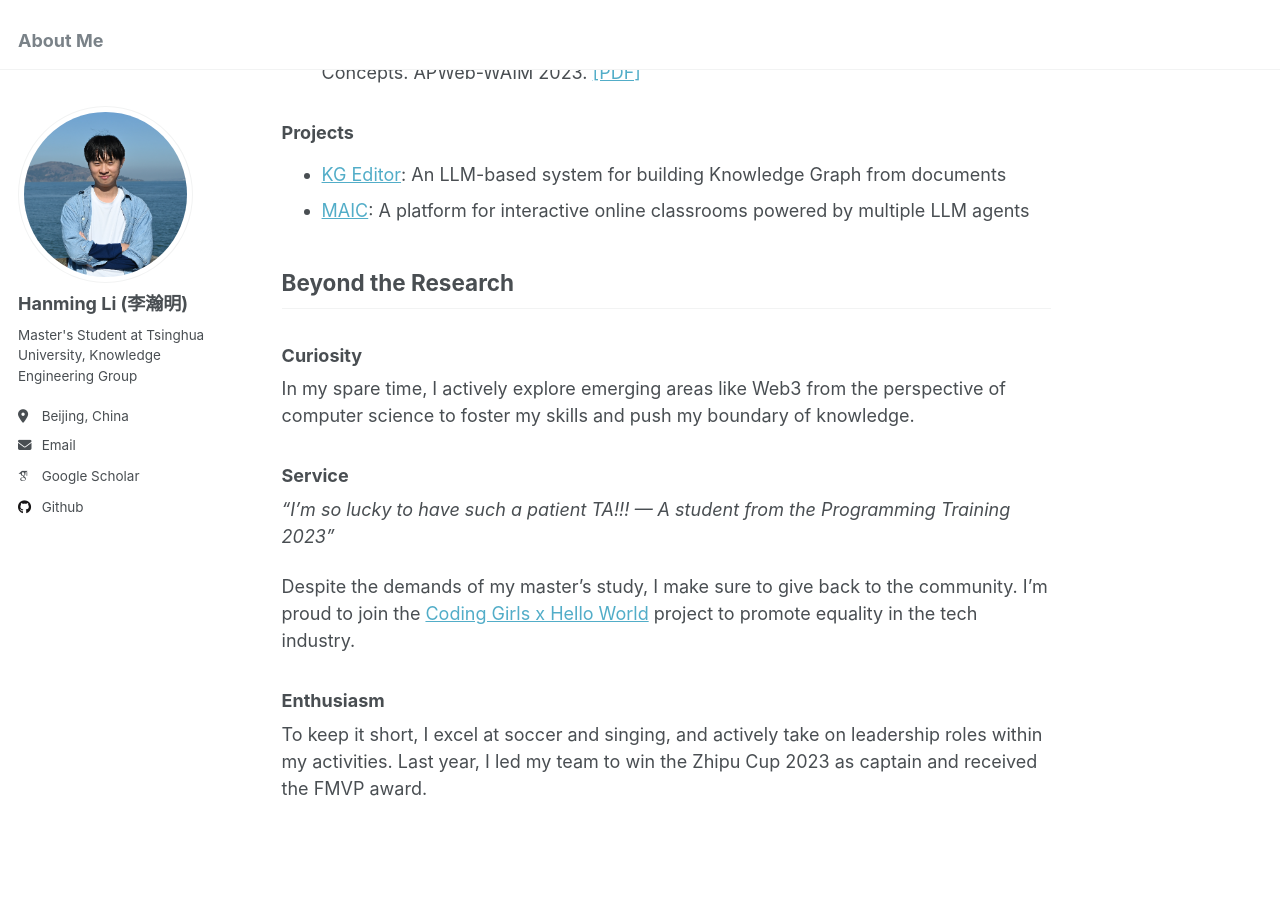
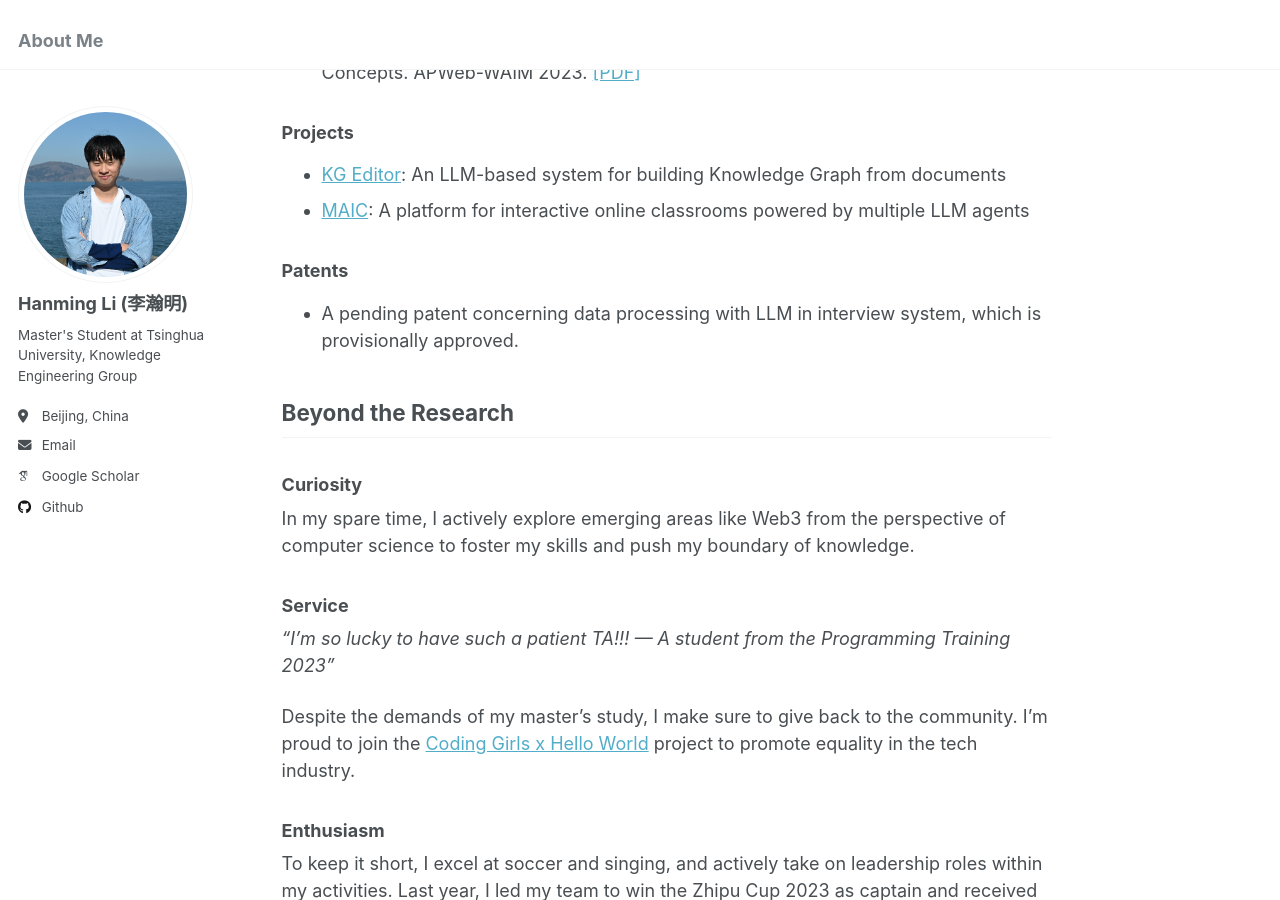
Before and after one commit to HwHunter/HwHunter.github.io, a Jekyll site: the page built from _pages/about.md, in a window 1280 px wide and 900 px high, scrolled down 671 px. Built offline with Jekyll 4.4.1, drawn with Linux system fonts in a browser that asks for light colours; some web fonts are replaced.

Commit message:
Add patents.

```diff
--- a/_pages/about.md
+++ b/_pages/about.md
@@ -23,6 +23,9 @@ My research aims to integrate foundation models to address key challenges in sys
 - [KG Editor](https://www.kgeditor.cn/): An LLM-based system for building Knowledge Graph from documents
 - [MAIC](https://project.maic.chat/): A platform for interactive online classrooms powered by multiple LLM agents
 
+### Patents
+- A pending patent concerning data processing with LLM in interview system, which is provisionally approved.
+
 Beyond the Research
 ------
 
```
